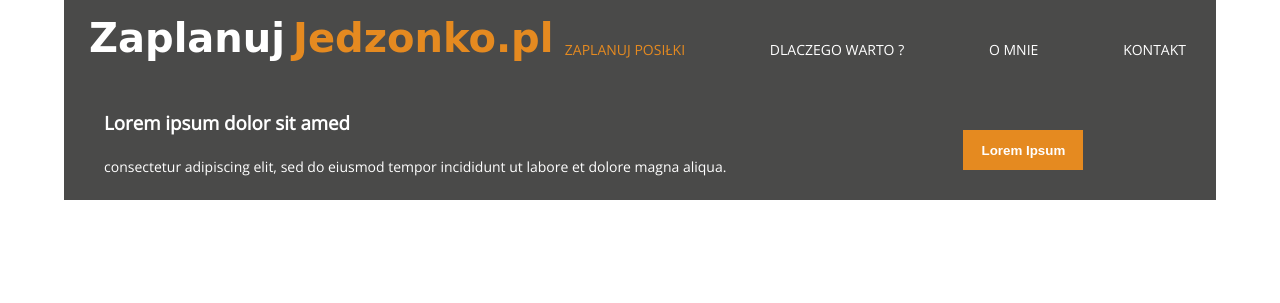
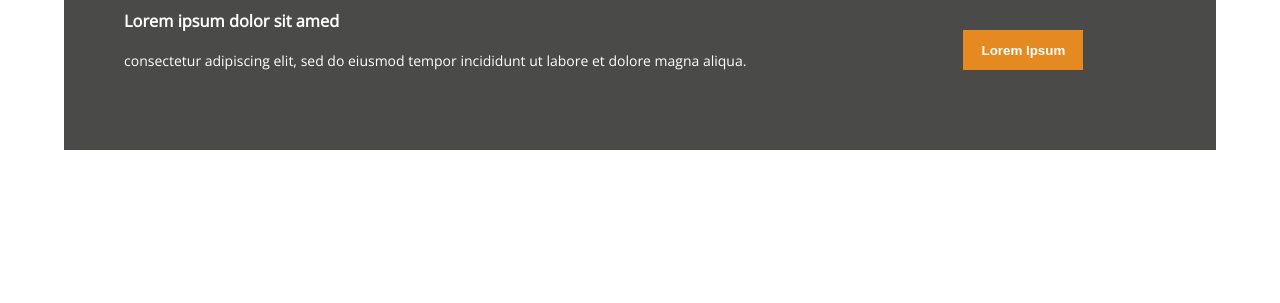
Before and after one commit to AgataSroka/Project_SCRUM, a website: page development/index.html in a window 1280 px wide. Drawn offline with nearby package versions, Linux system fonts and the light colour scheme; files that its build step writes are made by us from their sources; a web font is replaced by a local one.

Commit message:
wersja robocza

```diff
--- a/development/index.html
+++ b/development/index.html
@@ -12,27 +12,9 @@
     <link rel="stylesheet" href="./css/main.css" />
   </head>
   <body>
-    <header>
-      <div class="container">
-        <div class="logo">
-          <h1><nav class="logo1">Zaplanuj </nav> <nav class="logo2"> Jedzonko.pl</nav></h1>
-        </div>
-        <div class="menu">
-          <ul>
-            <li><a  class="orange" href="">ZAPLANUJ POSIŁKI</a></li>
-            <li><a href="">DLACZEGO WARTO ?</a></li>
-            <li><a href="">O MNIE</a> </li>
-            <li><a href="">KONTAKT</a> </li>
-          </ul>
-        </div>
-      </div>
 
 
-    </header>
-    <section>
-      <!-- carousel -->
-    </section>
-    <section>
+    <section class="callToAction">
       <!-- CTA + button -->
       <div class="container">
         <div class="mainCta">
@@ -45,21 +27,7 @@
       </div>
 
     </section>
-    <section>
-      <!-- features -->
-    </section>
-    <section>
-      <!-- newsletter -->
-    </section>
-    <section>
-      <!-- aobut me -->
-    </section>
-    <section>
-      <!-- three columns -->
-    </section>
-    <footer>
-      <!-- copyright -->
-    </footer>
+
 
     <script src="./js/index.js"></script>
   </body>
--- a/development/scss/main.scss
+++ b/development/scss/main.scss
@@ -3,13 +3,66 @@
 //
 // Sass:
 // https://fontawesome.com/how-to-use/on-the-web/using-with/sass
+* {
+  margin: 0;
+  padding: 0;
+  box-sizing: border-box;
+}
 
-@import "partials/reset";
-@import "partials/paulina header";
-@import "partials/paulina CTA";
+body {
+  font-family: "Open Sans", Helvetica, sans-serif;
+  font-size: 14px;
+  font-weight: 300;
+}
+
+.container {
+  width: 1152px;
+  display: flex;
+}
 
 
 
-body{
-  background-color: white;
-}
+.callToAction {
+  width: 100%;
+  display: flex;
+  justify-content: center;
+  .container{
+  background-color: #4a4a49;
+  color: white;
+  height: 150px;
+  justify-content: center;
+
+
+  .mainCta {
+    justify-content: center;
+    align-items: center;
+    padding: 10px 60px;
+    width: 70%;
+    p {
+      font-size: 14px;
+    }
+  }
+
+  .buttonCta {
+    justify-content: center;
+    align-items: center;
+    width: 30%;
+    padding: 30px 93px;
+
+    button {
+      width: 120px;
+      height: 40px;
+      background-color: #E58A20;
+      border: none;
+      vertical-align: middle;
+      align-items: center;
+
+      a {
+        text-decoration: none;
+        text-align: center;
+        color: white;
+        font-weight: bold;
+      }
+    }
+  }
+}}
--- a/development/scss/partials/paulina CTA.scss
+++ /dev/null
@@ -1,41 +0,0 @@
-.container {
-  background-color: #4a4a49;
-  color: white;
-  display: flex;
-  width: 1152px;
-
-}
-.mainCta{
-  justify-content: left;
-  height: 200px;
-padding: 10px 40px;
-  width: 70%;
-  font-family: "Open Sans" ;
-  p{
-    font-size: 14px;
-  }
-
-
-}
-
-.buttonCta{
-  justify-content: right;
-  height: 200px;
-  width: 30%;
-  padding: 30px 93px;
-  button{
-    width: 120px;
-    height: 40px;
-    background-color: #E58A20;
-    border: none;
-    vertical-align: middle;
-    align-items: center;
-
-  a{
-    text-decoration: none;
-    text-align: center;
-    color: white;
-    font-weight: bold;
-  }
-  }
-}
--- a/development/scss/partials/paulina header.scss
+++ /dev/null
@@ -1,70 +0,0 @@
-header{
-  height: 100px;
-}
-.container{
-  width: 1152px;
-  display: flex;
-  background-color:#4a4a49 ;
-  margin: 0 auto;
-  height: 100px;
-
-
-}
-
-.logo{
-  justify-content:center;
-  width: 40%;
-  padding: 5px;
-  h1{
-     font-family: 'Charmonman', cursive;
-    display: flex;
-    font-size: 40px;
-    justify-content: left;
-    align-items: center;
-    margin: 10px;
-    text-align: center;
-
-    .logo1{
-      color: white;
-      padding-right: 8px;
-      padding-left: 10px;
-
-    }
-    .logo2{
-      color:#E58A20 ;
-
-    }
-  }
-}
-.menu{
-  justify-content: right;
-  width: 60%;
-  padding: 20px;
-
-}
-.menu{
-  ul{
-    list-style-type: none;
-    display: flex;
-    justify-content: space-between;
-    align-items:center ;
-    padding: 20px 10px;
-
-
-    li{
-      text-decoration: none;
-      display: list-item;
-      padding-left: 10px;
-      font-size: 14px;
-      .orange {
-        color:#E58A20 ;
-      }
-      a{
-        color:white ;
-        text-decoration: none;
-        font-family: "Open sans";
-        }
-      }
-    }
-
-  }
--- a/development/scss/partials/reset.scss
+++ /dev/null
@@ -1,5 +0,0 @@
-*{
-  padding: 0;
-  margin: 0;
-  box-sizing: border-box;
-}
```
Also changed, not shown: development/scss/partials/fonts.scss (deleted).
